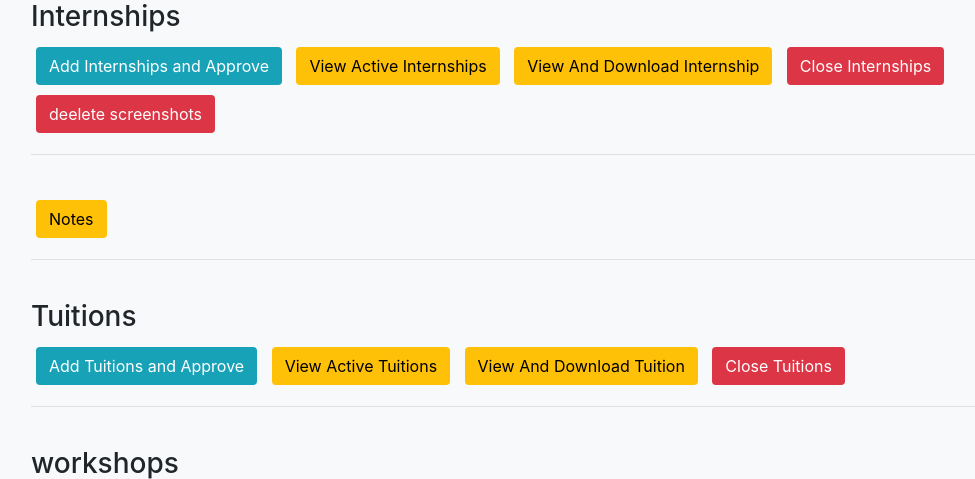
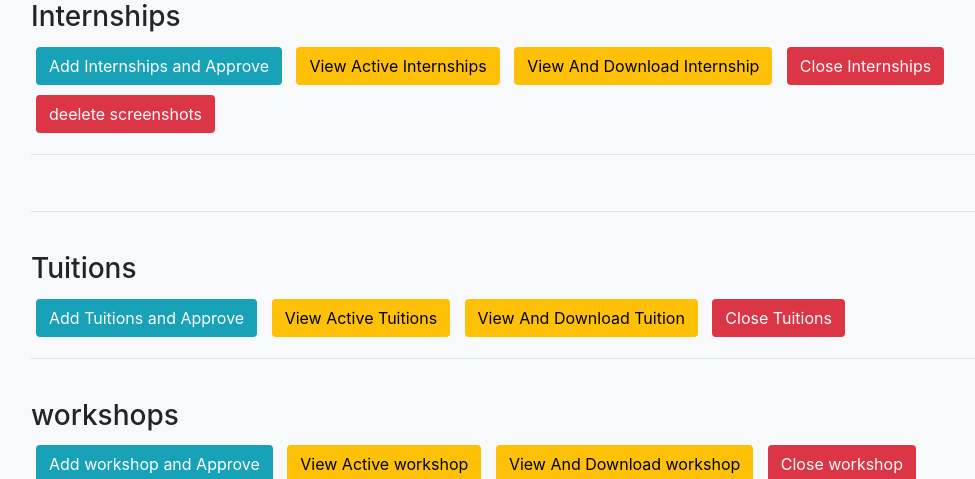
Before and after one commit to retechnox/retchwebsite, a PHP site: page /admin/admin.php in a window 1280 px wide. Shown: the part 324-803 px from the top of the page, without its empty margins (54-1029 px from the left). Run offline with PHP 8.4, Linux system fonts and the light colour scheme; the visitor is signed in with stand-in values (Sample User, id 1); some libraries are stand-ins or nearby versions.

Commit message:
Update admin.php

```diff
--- a/admin/admin.php
+++ b/admin/admin.php
@@ -58,7 +58,7 @@ if (!isset($_SESSION['loggedin']) || $_SESSION['loggedin'] !== true) {
                 <a href="intern/delscreen.php" class="btn btn-custom btn-delete">deelete screenshots</a>
 
                 <hr><br>
-                <a href="admin_notes.php" class="btn btn-custom btn-view">Notes</a>
+                <!-- <a href="admin_notes.php" class="btn btn-custom btn-view">Notes</a> -->
                 <hr><br>
                 <h3>Tuitions</h3>
                 <a href="tut/admin_tuitions.php" class="btn btn-custom btn-add">Add Tuitions and Approve</a>
```
